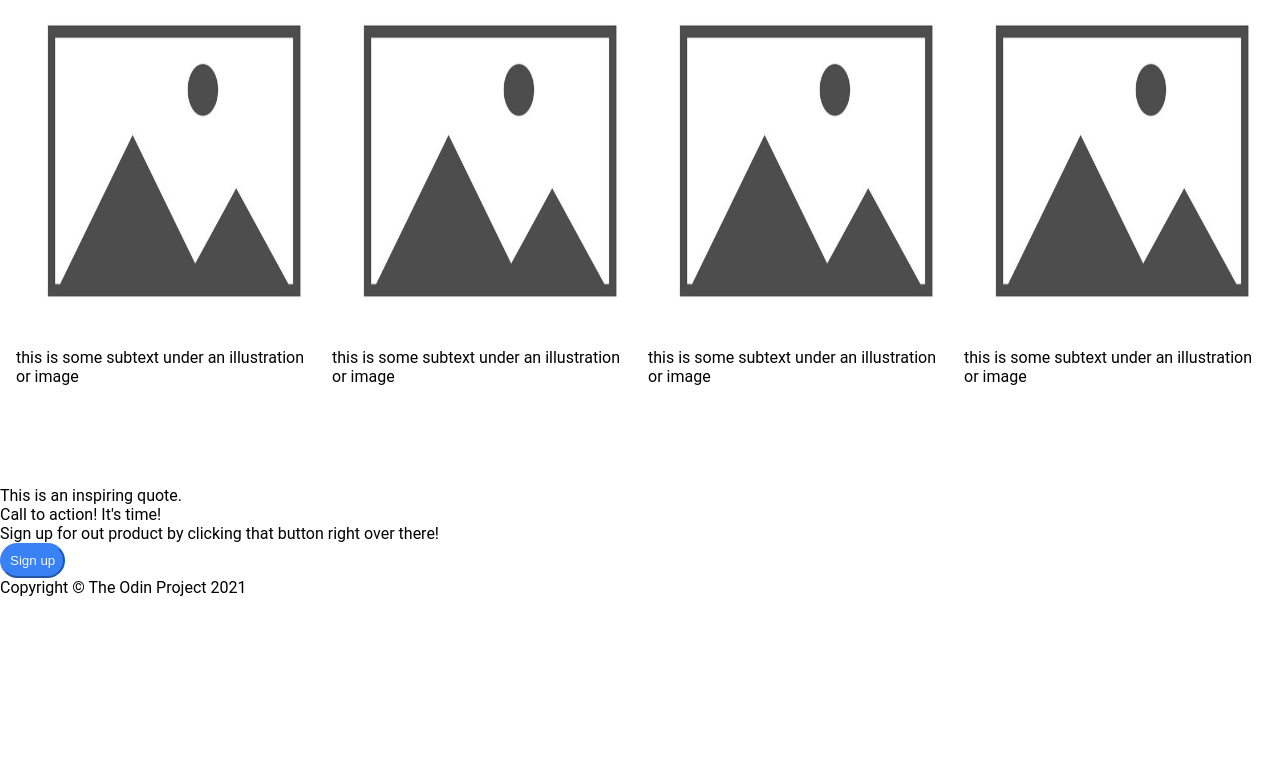
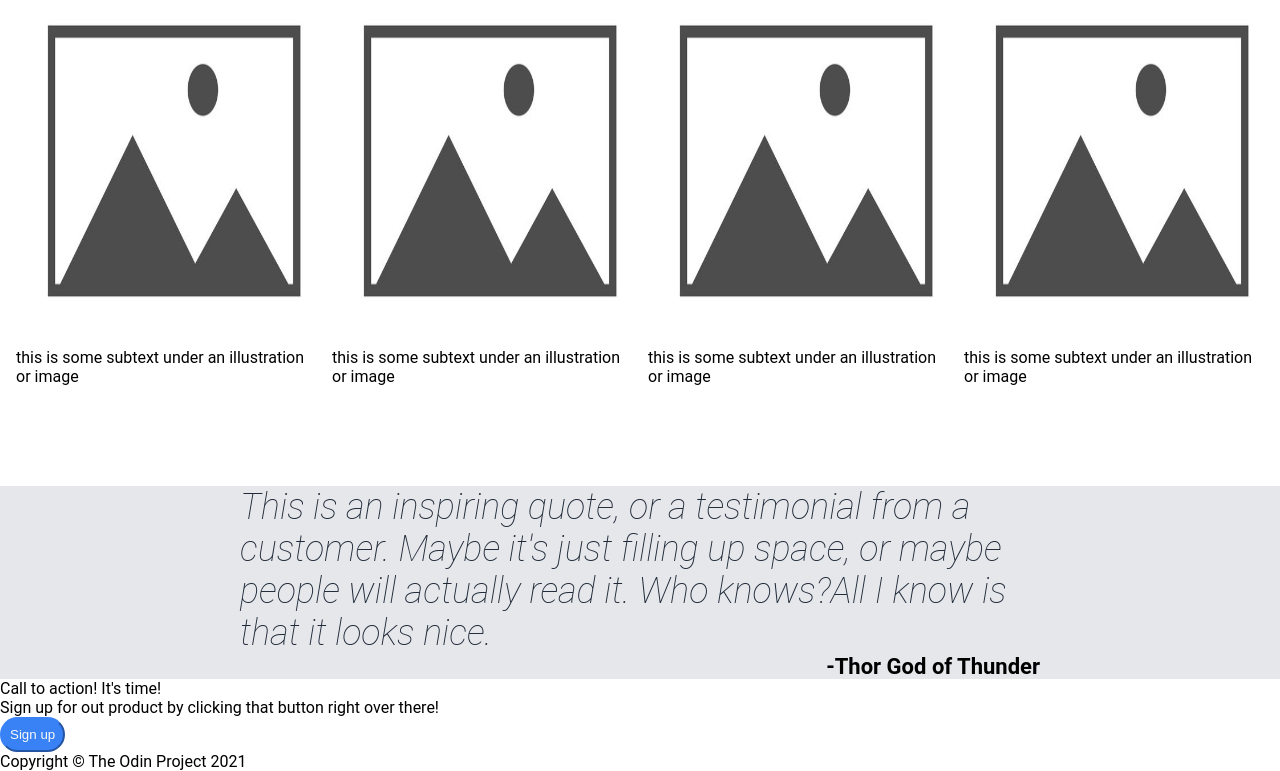
Before and after one commit to danierokon/assignment-landing-page, a plain HTML site: page index.html in a window 1280 px wide. Shown: the part 571-1342 px from the top of the page. Before the commit the page ends 1168 px from the top, so only its background shows below. Drawn offline with Linux system fonts and the light colour scheme.

Commit message:
styled .info3

```diff
--- a/css/style.css
+++ b/css/style.css
@@ -99,3 +99,30 @@ button {
     align-self: center;
     padding-top: 40px;
 }
+
+.info3{
+    background-color: #E5E7EB;
+    display:flex;
+    flex-direction: column;
+    justify-content: center;
+    align-items: center;
+
+}
+.quote-container{
+    max-width: 800px;
+}
+.quote{
+    font-size: 36px;
+    font-weight: lighter;
+    font-style: italic;
+    color: #1F2937;
+}
+.author {
+    font-size: 22px;
+    font-weight: 700;
+    font-style: normal;
+    color: black;
+    display: flex;
+    flex-direction: row-reverse;
+
+}
--- a/index.html
+++ b/index.html
@@ -75,7 +75,15 @@
             </div>
         </div>
         <div class="info3">
-            <div>This is an inspiring quote.</div>
+            <div class="quote-container">
+                <div class="quote">This is an inspiring quote, or a testimonial from
+                    a customer. Maybe it's just filling up space, or
+                    maybe people will actually read it. Who knows?All
+                    I know is that it looks nice.
+                </div>
+                <div class="author">-Thor God of Thunder</div>
+            </div>
+
         </div>
         <div class="info4">
             <div>Call to action! It's time!</div>
```
